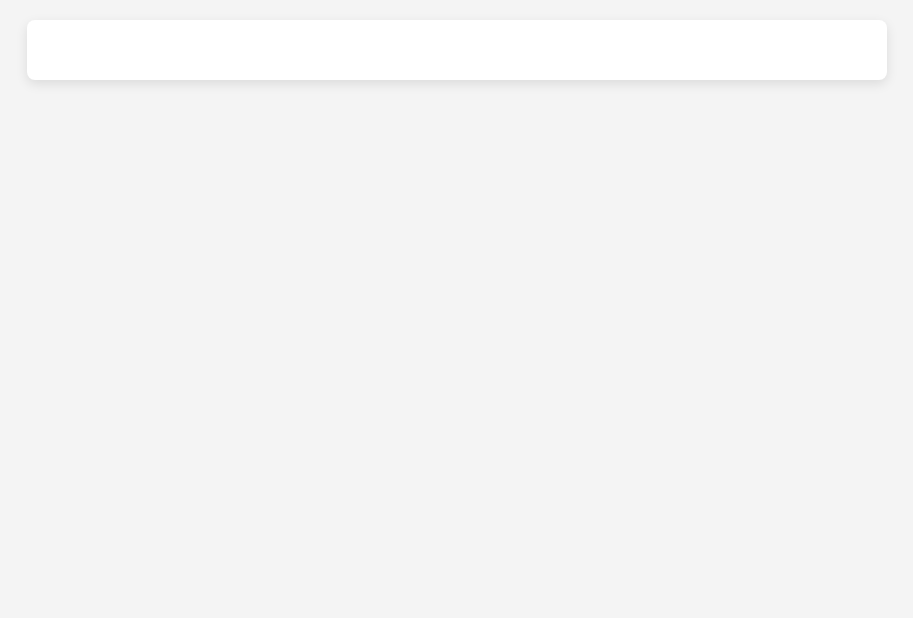
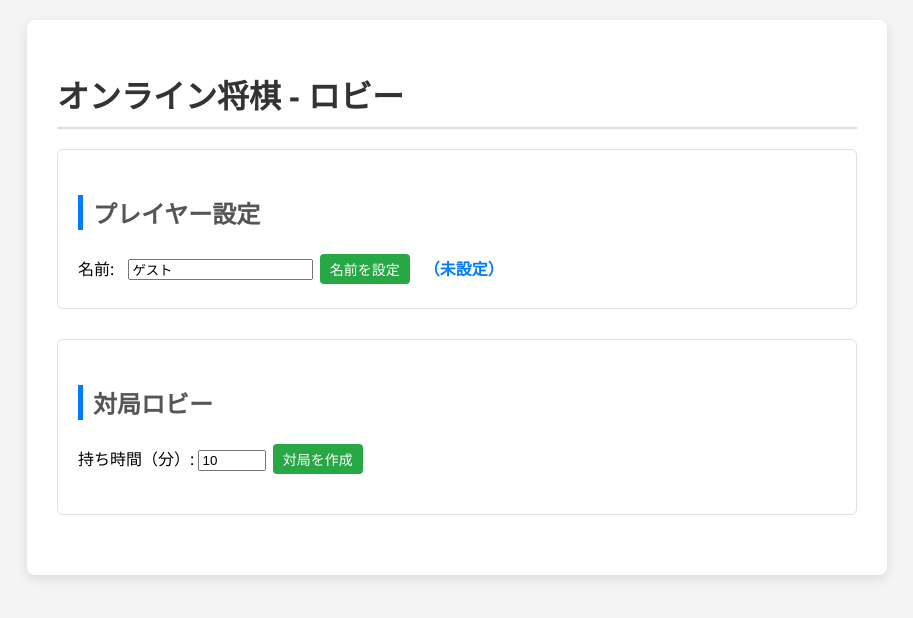
Before and after one commit to kaedeyano2002-prog/online-shogi-app, a website: page public/index.html in a window 1280 px wide. Shown: the whole page, without its empty margins (183-1096 px from the left). Drawn offline with nearby package versions, Linux system fonts and the light colour scheme; files whose address does not match are found by name.

```diff
--- a/public/index.html
+++ b/public/index.html
@@ -63,8 +63,28 @@
 </head>
 <body>
     <div class="container">
-        <div id="invite-dialog">
-            </div>
+<h1>オンライン将棋 - ロビー</h1>
+
+<div class="player-settings">
+    <h2>プレイヤー設定</h2>
+    <label for="username">名前:</label>
+    <input type="text" id="username" value="ゲスト" maxlength="15">
+    <button onclick="setName()">名前を設定</button>
+    <span id="my-name">（未設定）</span>
+</div>
+
+<div class="lobby-list-area">
+    <h2>対局ロビー</h2>
+    <label for="time-limit">持ち時間（分）:</label>
+    <input type="number" id="time-limit" value="10" min="1" style="width: 60px;">
+    <button onclick="createLobby()">対局を作成</button>
+
+    <ul id="lobby-list">
+        </ul>
+</div>
+
+<div id="invite-dialog" style="display: none;">
+    </div>
 
     </div>
 
```
